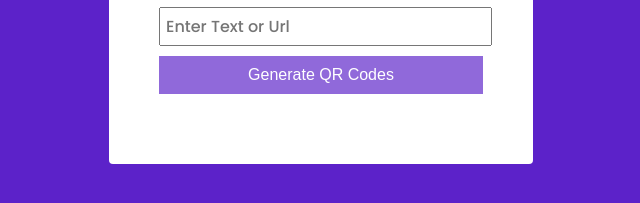
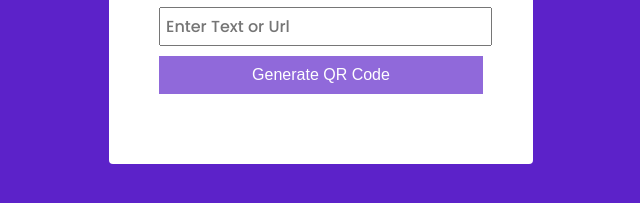
Before and after one commit to qadriuvesh/qrcode, a plain HTML site: page index.html in a window 1280 px wide. Shown: the part 377-580 px from the top of the page, 319-959 px from the left. Drawn offline with Linux system fonts and the light colour scheme.

Commit message:
index.html updated

```diff
--- a/index.html
+++ b/index.html
@@ -18,7 +18,7 @@
                 <input type="text" name="" id="qrInput" placeholder="Enter Text or Url">
             </div>
             <div class="generateQr">
-                <button type="submit" id="generateQr">Generate QR Codes</button>
+                <button type="submit" id="generateQr">Generate QR Code</button>
             </div>
             <div class="image" id="imgContainer">
                 <img src="" alt="" id="qrImage">
```
